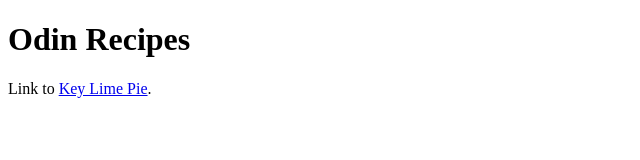
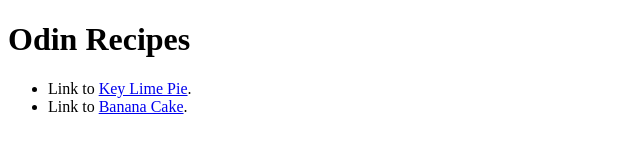
Before and after one commit to theolaf76104/odin-recipes, a plain HTML site: page index.html in a window 1280 px wide. Shown: the whole page, without its empty margins (0-640 px from the left). Drawn offline with Linux system fonts and the light colour scheme.

Commit message:
Remove paragraph and change structure
Add key lime pie and banana cake to ul list

```diff
--- a/index.html
+++ b/index.html
@@ -7,6 +7,9 @@
 </head>
 <body>
     <h1>Odin Recipes</h1>
-    <p>Link to <a href="recipes/key-lime-pie.html" rel="noopener noreferrer">Key Lime Pie</a>.</p>
+    <ul>
+        <li>Link to <a href="recipes/key-lime-pie.html" rel="noopener noreferrer">Key Lime Pie</a>.</li>
+        <li>Link to <a href="recipes/banana-cake.html" rel="noopener noreferrer">Banana Cake</a>.</li>
+    </ul>
 </body>
 </html>
```
